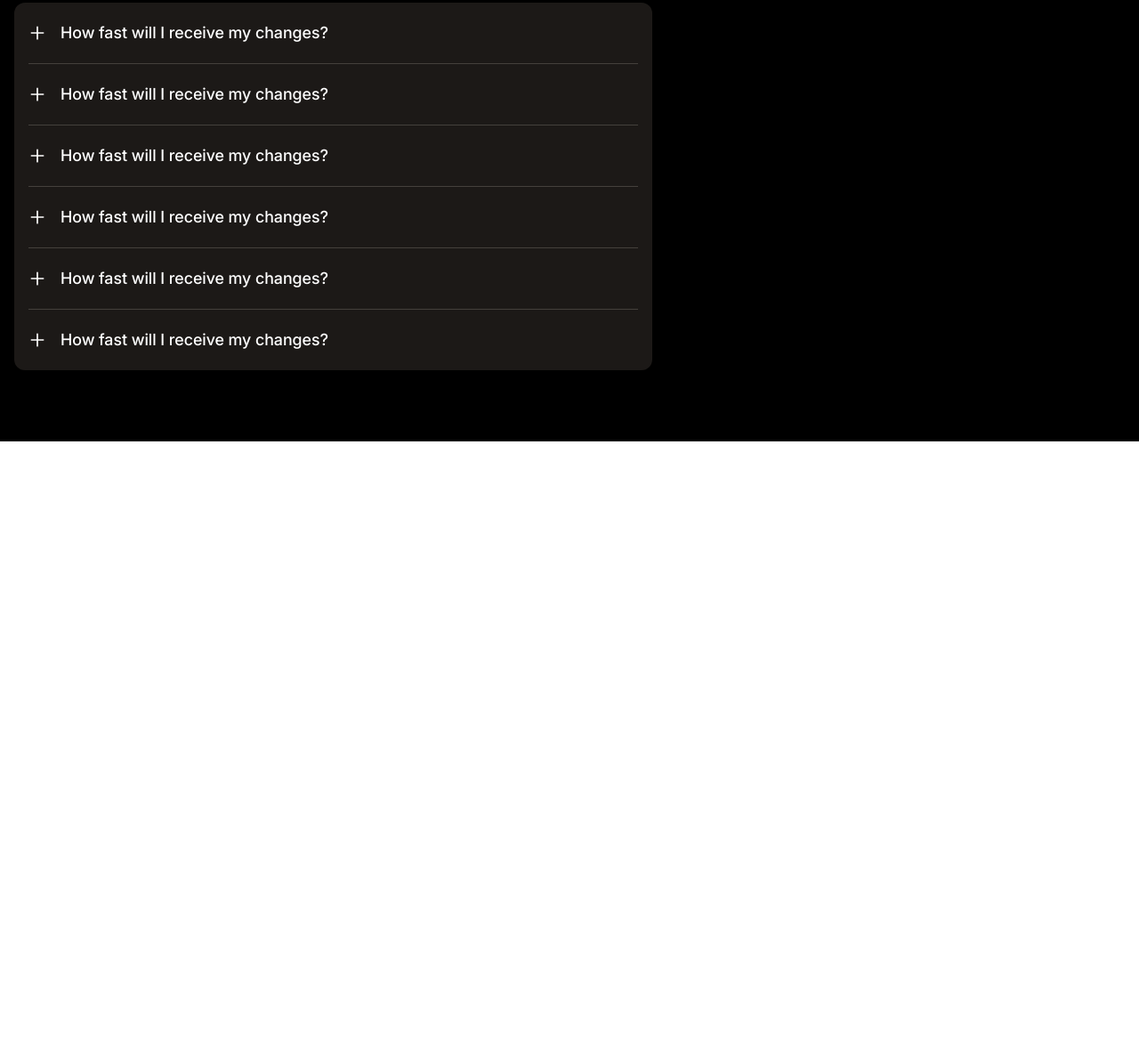
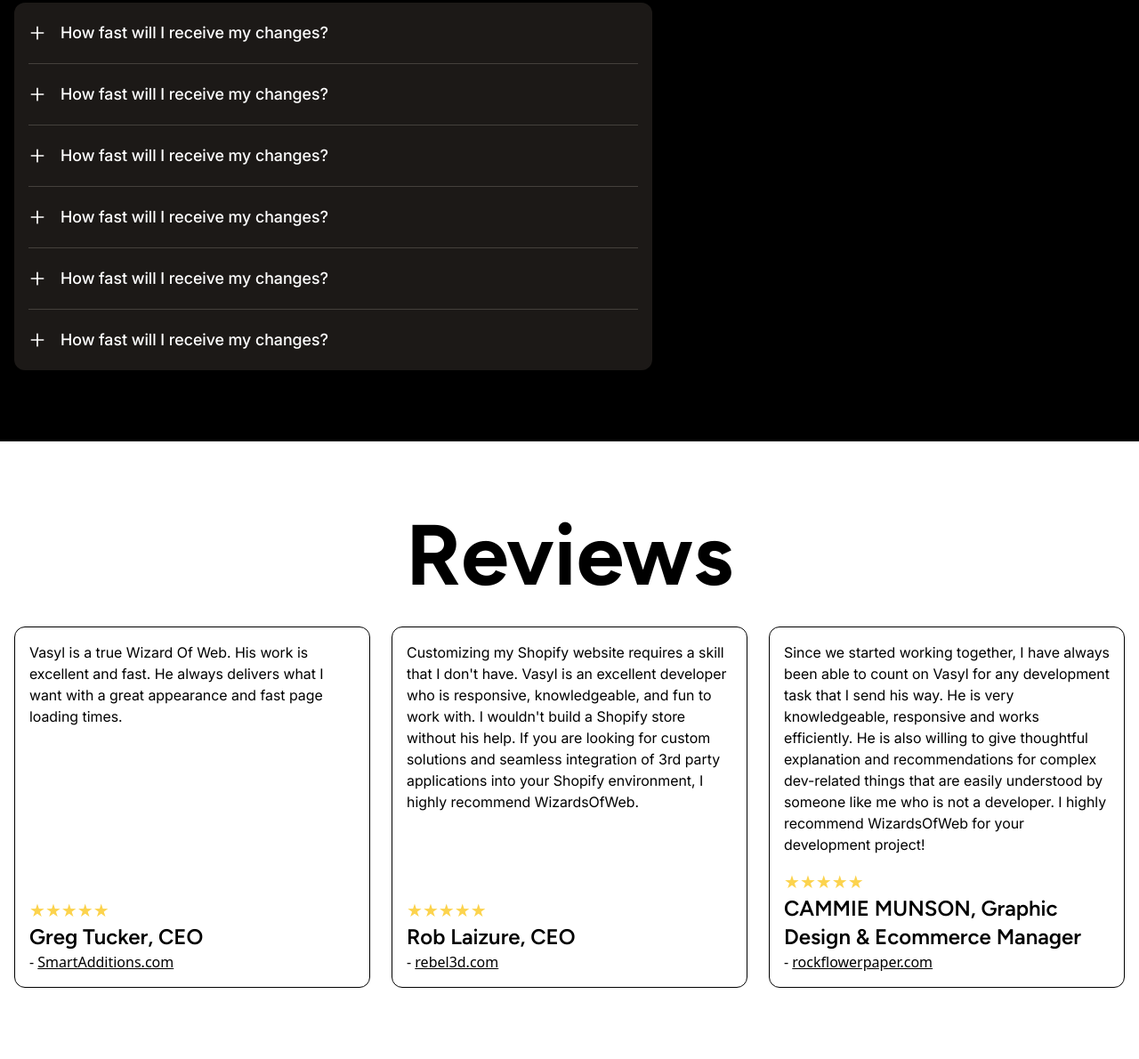
Before and after one commit to Ivan-Chaplinskyi/copy-hazil, a website built with Vite: page index.html in a window 1280 px wide. Shown: the part 5321-6511 px from the top of the page at 89% size. Before the commit the page ends 5817 px from the top, so only its background shows below. Built offline with nearby package versions, Linux system fonts and the light colour scheme.

Commit message:
section reviews

```diff
--- a/index.html
+++ b/index.html
@@ -501,6 +501,64 @@
             </div>
           </div>
         </section>
+
+        <section class="flex items-center justify-center px-4 py-20">
+          <div class="container-block w-full">
+            <h2 class="text-4xl text-center font-bold font-figtree md:text-8xl">Reviews</h2>
+
+            <ul class="mt-8 grid grid-cols-1 gap-6 justify-center md:grid-cols-[repeat(auto-fit,_400px)]">
+              <li class="p-4 border border-black rounded-xl flex flex-col gap-4 justify-between">
+                <p class="text-base font-inter font-normal">Vasyl is a true Wizard Of Web. His work is excellent and fast. He always delivers what I want with a great appearance and fast page loading times.</p>
+
+                <div>
+                  <span class="text-xl text-amber-300">★★★★★</span>
+
+                  <div>
+                    <h3 class="font-semibold font-figtree text-2xl">Greg Tucker, CEO</h3>
+
+                    <span>-</span>
+
+                    <a href="https://smartadditions.com/" class="underline">SmartAdditions.com</a>
+                  </div>
+                </div>
+              </li>
+
+              <li class="p-4 border border-black rounded-xl flex flex-col gap-4 justify-between">
+                <p class="text-base font-inter font-normal">Customizing my Shopify website requires a skill that I don't have.  Vasyl is an excellent developer who is responsive, knowledgeable, and fun to work with.  I wouldn't build a Shopify store without his help. If you are looking for custom solutions and seamless integration of 3rd party applications into your Shopify environment, I highly recommend WizardsOfWeb.
+                </p>
+
+                <div>
+                  <span class="text-xl text-amber-300">★★★★★</span>
+
+                  <div>
+                    <h3 class="font-semibold font-figtree text-2xl">Rob Laizure, CEO</h3>
+
+                    <span>-</span>
+
+                    <a href="https://rebel3d.com/" class="underline">rebel3d.com</a>
+                  </div>
+                </div>
+              </li>
+
+              <li class="p-4 border border-black rounded-xl flex flex-col gap-4 justify-between">
+                <p class="text-base font-inter font-normal">Since we started working together, I have always been able to count on Vasyl for any development task that I send his way. He is very knowledgeable, responsive and works efficiently. He is also willing to give thoughtful explanation and recommendations for complex dev-related things that are easily understood by someone like me who is not a developer. I highly recommend WizardsOfWeb for your development project!
+                </p>
+
+                <div>
+                  <span class="text-xl text-amber-300">★★★★★</span>
+
+                  <div>
+                    <h3 class="font-semibold font-figtree text-2xl">CAMMIE MUNSON, Graphic Design & Ecommerce Manager</h3>
+
+                    <span>-</span>
+
+                    <a href="https://rockflowerpaper.com/" class="underline">rockflowerpaper.com</a>
+                  </div>
+                </div>
+              </li>
+            </ul>
+          </div>
+        </section>
       </main>
     </div>
     <script type="module" src="/src/main.js"></script>
```
